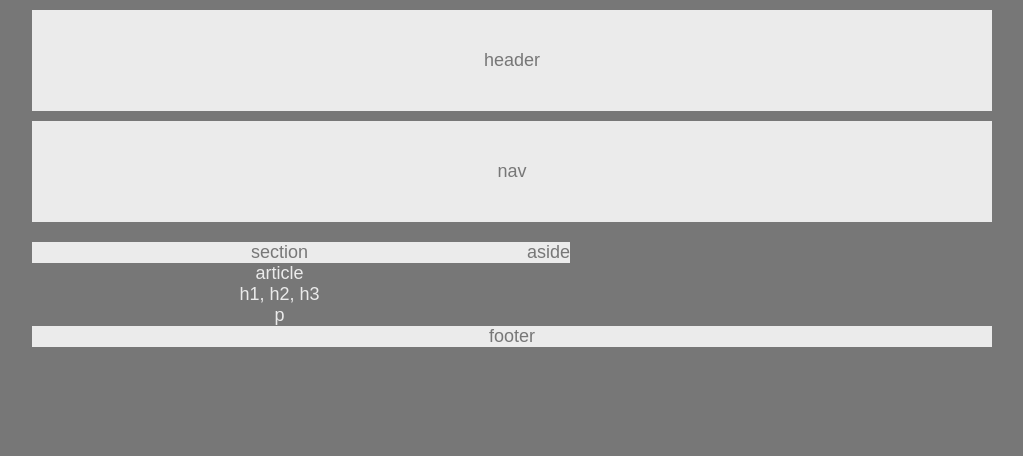
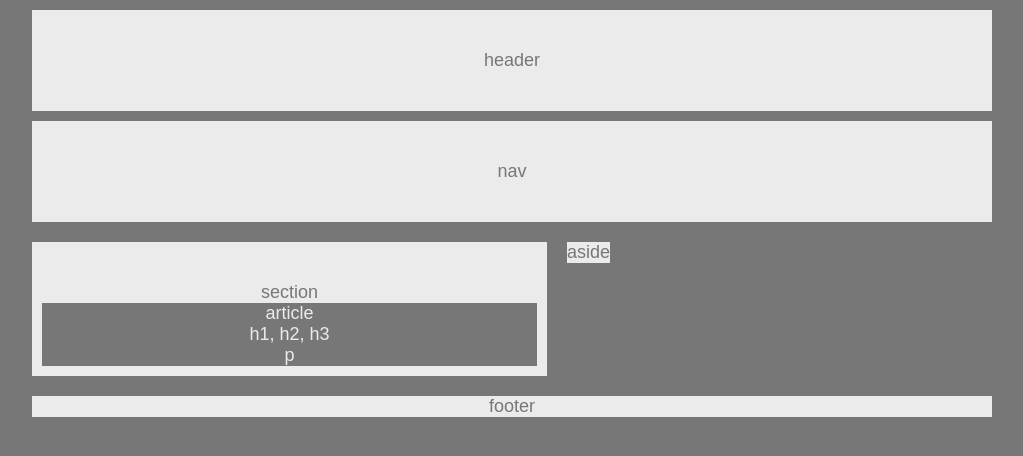
Before and after one commit to sampizzo/HW-Wireframe, a plain HTML site: page index.html in a window 1280 px wide. Shown: the whole page, without its empty margins (128-1151 px from the left). Drawn offline with Linux system fonts and the light colour scheme.

Commit message:
section margin adjustment

```diff
--- a/style.css
+++ b/style.css
@@ -25,7 +25,8 @@ nav {
 section {
     width: 495px;
     float: left;
-    overflow: auto;
+    padding: 40px 10px 10px 10px;
+    margin: 0 20px 20px 0;
 }
 
 article {
```
